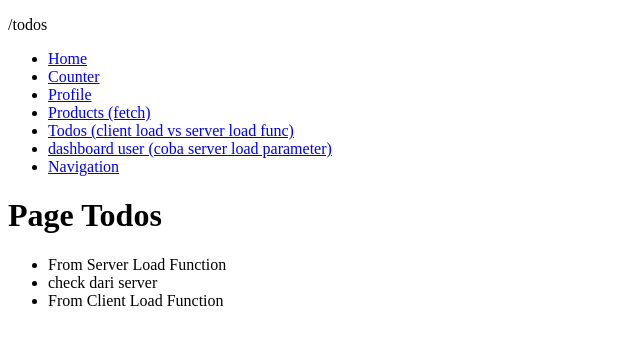
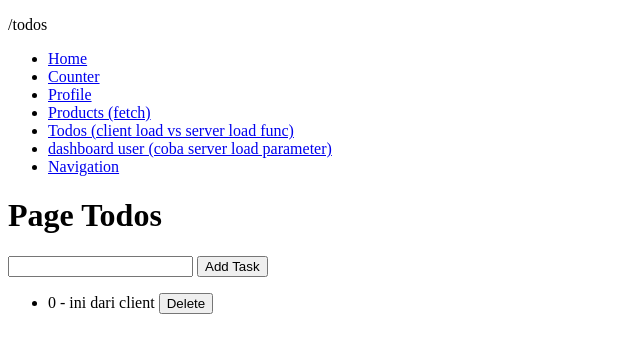
Before and after one commit to Elmosius/Svelte, a SvelteKit app: page /todos in a window 1280 px wide. Shown: the top 352 px of the page, without its empty margins (0-640 px from the left). Built offline with nearby package versions, Linux system fonts and the light colour scheme.

Commit message:
feat: server form action
fungsinya untuk mengambil request lalu diolah di sisi server

```diff
--- a/src/routes/todos/+page.server.ts
+++ b/src/routes/todos/+page.server.ts
@@ -1,5 +1,24 @@
+let todos = [];
+
 export async function load() {
 	return {
-		todos: ['From Server Load Function', 'check dari server']
+		todos: todos
 	};
 }
+
+export const actions = {
+	add: async ({ request }) => {
+		const data = await request.formData();
+		const todo = data.get('todo');
+		todos.push({
+			id: Math.floor(Math.random() * 10000),
+			name: todo
+		});
+	},
+	delete: async ({ request }) => {
+		const data = await request.formData();
+		const id = data.get('id');
+
+		todos = todos.filter((todo) => todo.id !== parseInt(id));
+	}
+};
--- a/src/routes/todos/+page.svelte
+++ b/src/routes/todos/+page.svelte
@@ -5,10 +5,23 @@
 <h1>
 	Page Todos
 </h1>
+
+<!--coba pke server form action-->
+<form action="?/add" method="post">
+	<label for="todo">
+		<input id="todo" name="todo" type="text">
+	</label>
+	<button type="submit">Add Task</button>
+</form>
+
+<form action="?/delete" method="post">
 	<ul>
 		{#each data.todos as todo}
 			<li>
-			{todo}
+				{todo.id} - {todo.name}
+				<input type="hidden" name="id" value="{todo.id}" />
+				<button type="submit">Delete</button>
 			</li>
 		{/each}
 	</ul>
+</form>
--- a/src/routes/todos/+page.ts
+++ b/src/routes/todos/+page.ts
@@ -1,5 +1,5 @@
 export async function load({ data }) {
 	return {
-		todos: [...data.todos, 'From Client Load Function']
+		todos: [...data.todos, { id: 0, name: 'ini dari client' }]
 	};
 }
```
Lines whose indentation alone changed are shown as unchanged.
